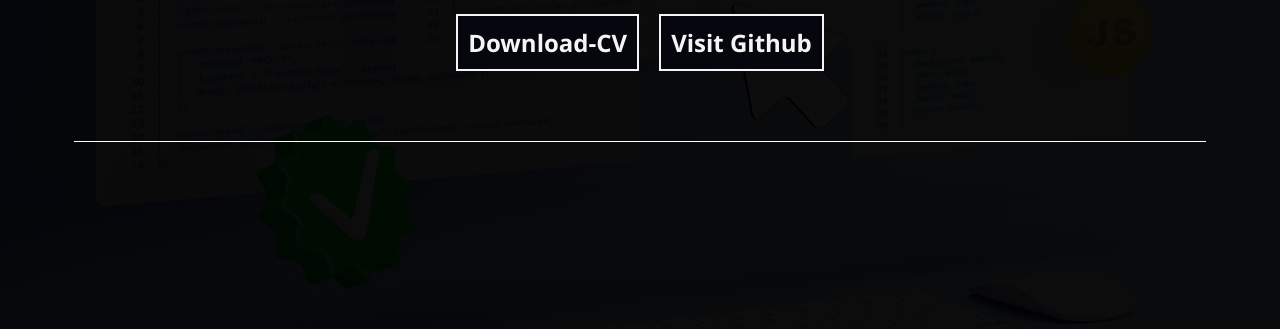
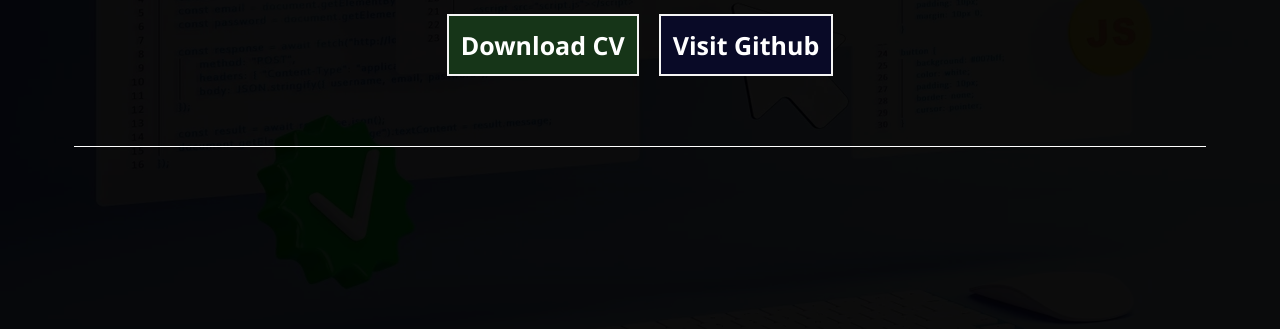
Before and after one commit to navneetsharma-cs21/Navneet-Portfolio, a plain HTML site: page index.html in a window 1280 px wide. Shown: the part 417-746 px from the top of the page. Drawn offline with Linux system fonts and the light colour scheme.

Commit message:
added style to  download cv and github button

```diff
--- a/index.html
+++ b/index.html
@@ -33,8 +33,8 @@
       </div>
 
       <div class="Download-CV">
-        <h1>Download-CV</h1>
-        <h1>Visit Github</h1>
+        <a href="files/Ivaann_CV.pdf" download class="download-btn">Download CV</a>
+        <a href="https://github.com/navneetsharma-cs21" download class="download-btn" style="background-color: #090a27">Visit Github</a>
       </div>
     </section>
 
--- a/style.css
+++ b/style.css
@@ -174,3 +174,18 @@ main hr {
   background-color: rgb(6, 6, 14);
   padding: 10px;
 }
+
+.download-btn {
+  border: 2px solid whitesmoke;
+ font-size: 25px;
+  padding: 12px;
+  background-color: #163518;
+  color: white;
+  text-decoration: none;
+  font-weight: bold;
+  transition: background-color 0.3s ease;
+}
+
+.download-btn:hover {
+  background-color: #4CAF50;
+}
```
